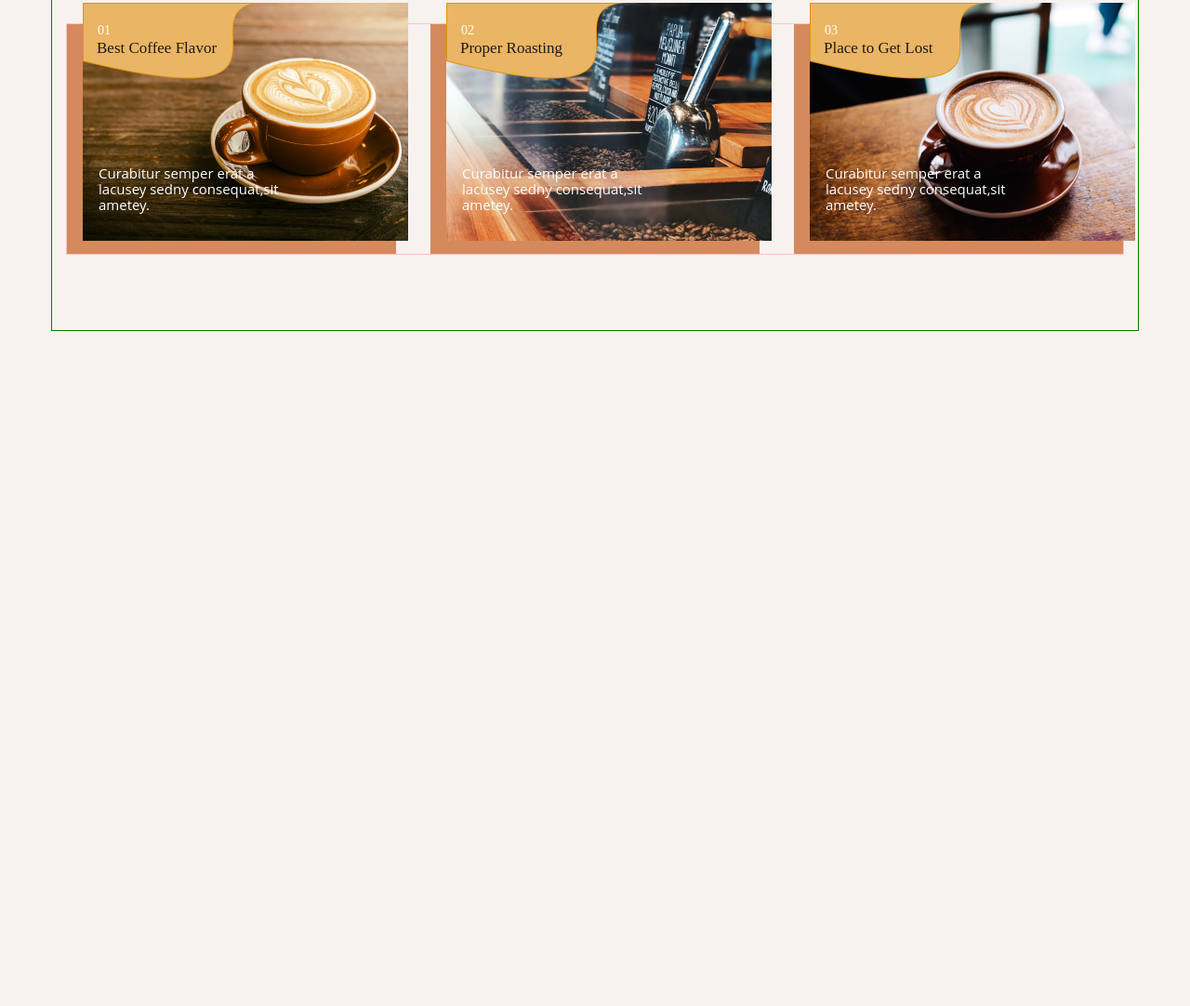
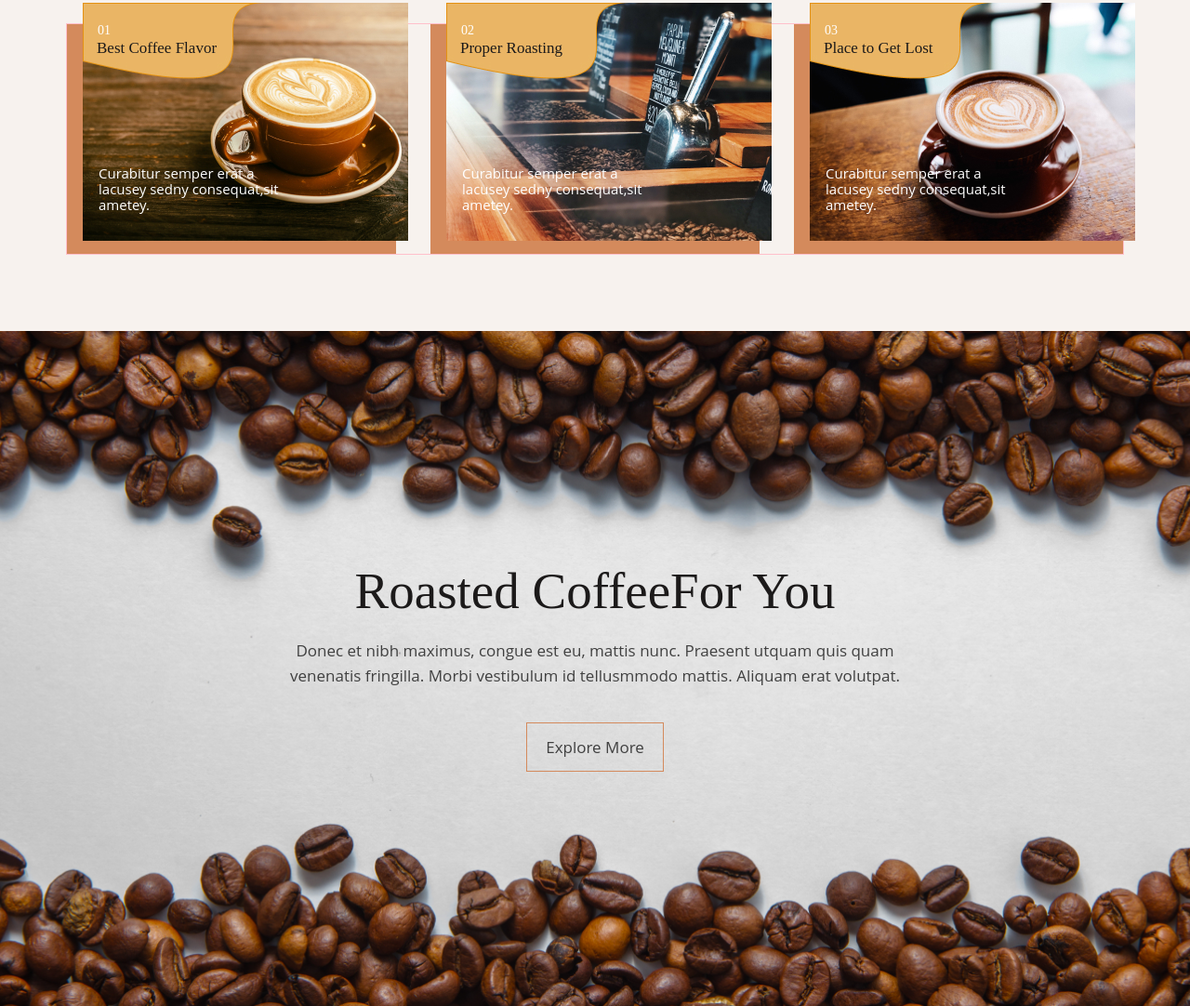
Before and after one commit to BigHeadliner/coffee-shop-website, a website: page app/index.html in a window 1280 px wide. Shown: the part 843-1925 px from the top of the page at 93% size. Before the commit the page ends 1199 px from the top, so only its background shows below. Drawn offline with Linux system fonts and the light colour scheme.

Commit message:
coffe for you section ready

```diff
--- a/app/index.html
+++ b/app/index.html
@@ -161,6 +161,22 @@
 
         </div>
     </section>
+
+    <section class="coffee-for-you">
+        <div class="container">
+            <h1 class="coffee-for-you__title">
+                 Roasted CoffeeFor You
+            </h1>
+            <p class="coffee-for-you__subtitle">
+                Donec et nibh maximus, congue est eu, mattis nunc. Praesent utquam quis quam
+                venenatis fringilla. Morbi vestibulum id tellusmmodo mattis. Aliquam erat volutpat.
+            </p>
+            <a class="coffee-for-you__btn main-btn-animation" href="#">
+                 Explore More
+            </a>
+
+        </div>
+    </section>
 </body>
 
 </html>
--- a/app/scss/_global.scss
+++ b/app/scss/_global.scss
@@ -17,11 +17,23 @@
     font-weight: 400;
 }
 
+.container{
+  max-width: 1170px;
+  margin: 0 auto;
+  padding: 0 15px;
+  border: 1px solid green;
+  border: 1px solid transparent;
+}
 
-.container{
-    max-width: 1170px;
-    margin: 0 auto;
-    padding: 0 15px;
-    border: 1px solid green;
-   // border: 1px solid transparent;
+
+.main-btn-animation{
+  border: 1px solid #D48A5C;
+  display: inline-block;
+  transition: all .3s;
+  cursor: pointer;
+  &:hover{
+      color:#FFF;
+      background: #232020;
+      border: 1px solid #232020;
+  }
 }
--- a/app/scss/_vars.scss
+++ b/app/scss/_vars.scss
@@ -1,6 +1,7 @@
   $main-text-color:#404040;
   $white: #FFF;
   $main-title-color: #1C1A1A;
+  $main-btn-color:#232020;
 
 
 
--- a/app/scss/style.scss
+++ b/app/scss/style.scss
@@ -179,5 +179,30 @@
 
 }
 
+.coffee-for-you{
+  text-align: center;
+  background-image: url('../images/coffee-for-you/coffee-for-you-bg.jpg');
+  background-repeat: no-repeat;
+  background-size: cover;
+  background-position: center;
+   &__title{
+   @extend %zxool-xiaoWei-400;
+   font-size: 55px;
+   color: $main-title-color;
+   margin: 265px 0 37px;
+   }
+
+   &__subtitle{
+      max-width: 671px;
+      margin:0 auto 37px;
+   }
+
+   &__btn{
+      padding: 12px 20px;
+      margin-bottom: 251px;
+      color: $main-text-color;
+   }
+}
+
 
 @import 'media';
```
Also changed, not shown: app/css/style.min.css, app/images/coffee-for-you/coffee-for-you-bg.jpg (added).
